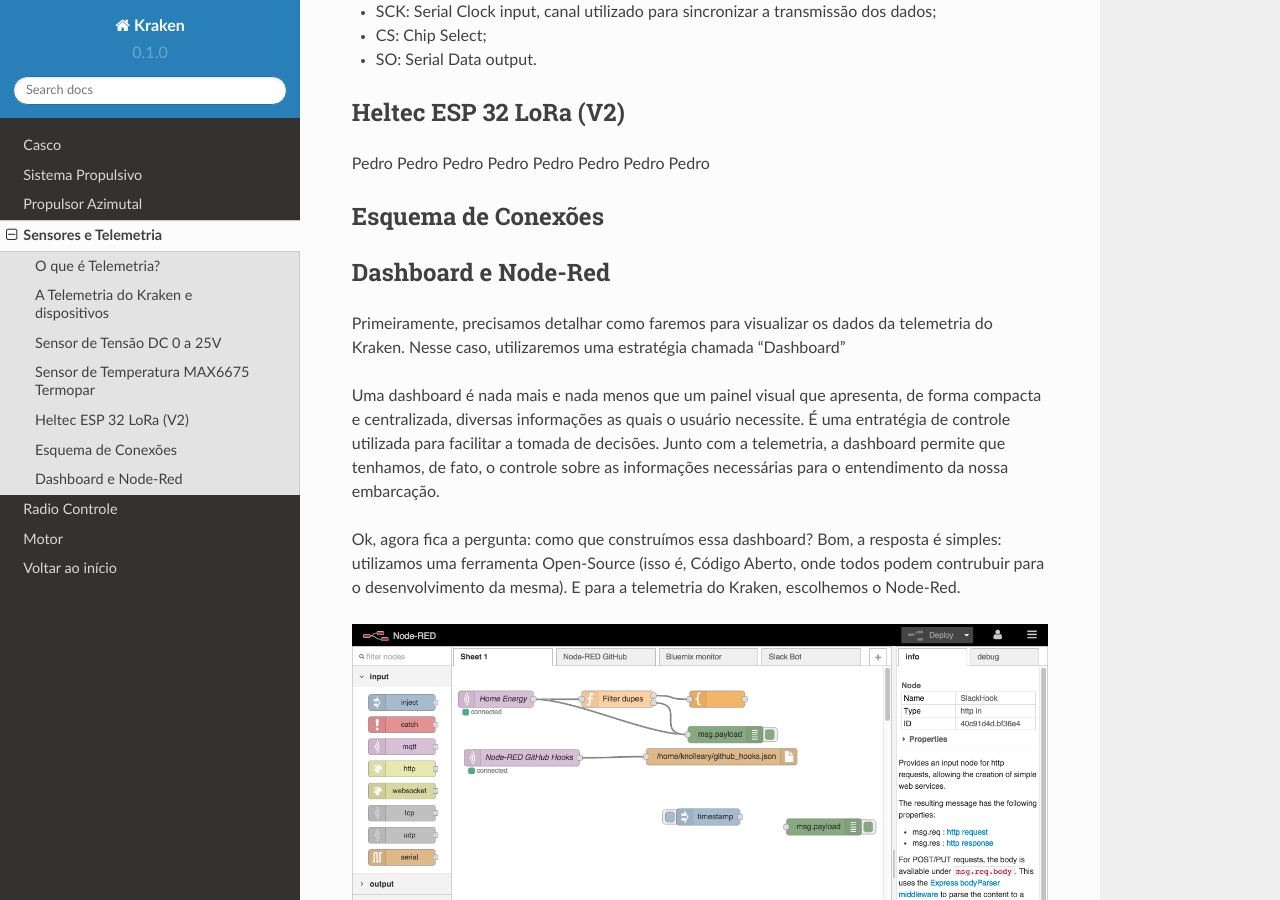
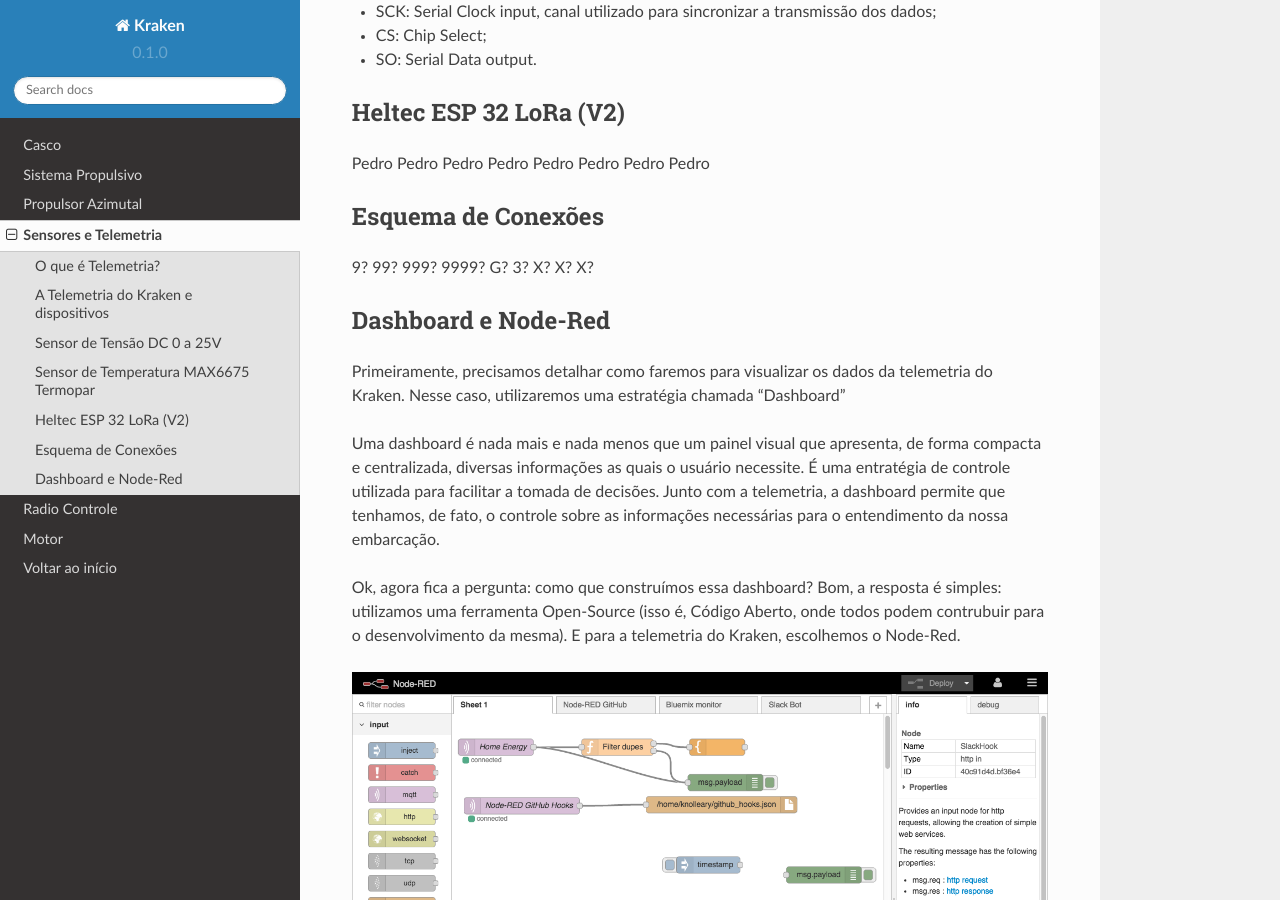
Before and after one commit to polinautico/RTD-Kraken, a Sphinx documentation site: the page built from docs/source/sensores.rst, in a window 1280 px wide and 900 px high, scrolled down 3027 px. Built offline with Sphinx 7.4.7 and the Read the Docs theme 2.0.0, drawn with Linux system fonts in a browser that asks for light colours.

Commit message:
Update sensores.rst

```diff
--- a/docs/source/sensores.rst
+++ b/docs/source/sensores.rst
@@ -63,6 +63,7 @@
 
 Esquema de Conexões
 -----
+9? 99? 999? 9999? G? 3? X? X? X?
 
 Dashboard e Node-Red
 -----
```
